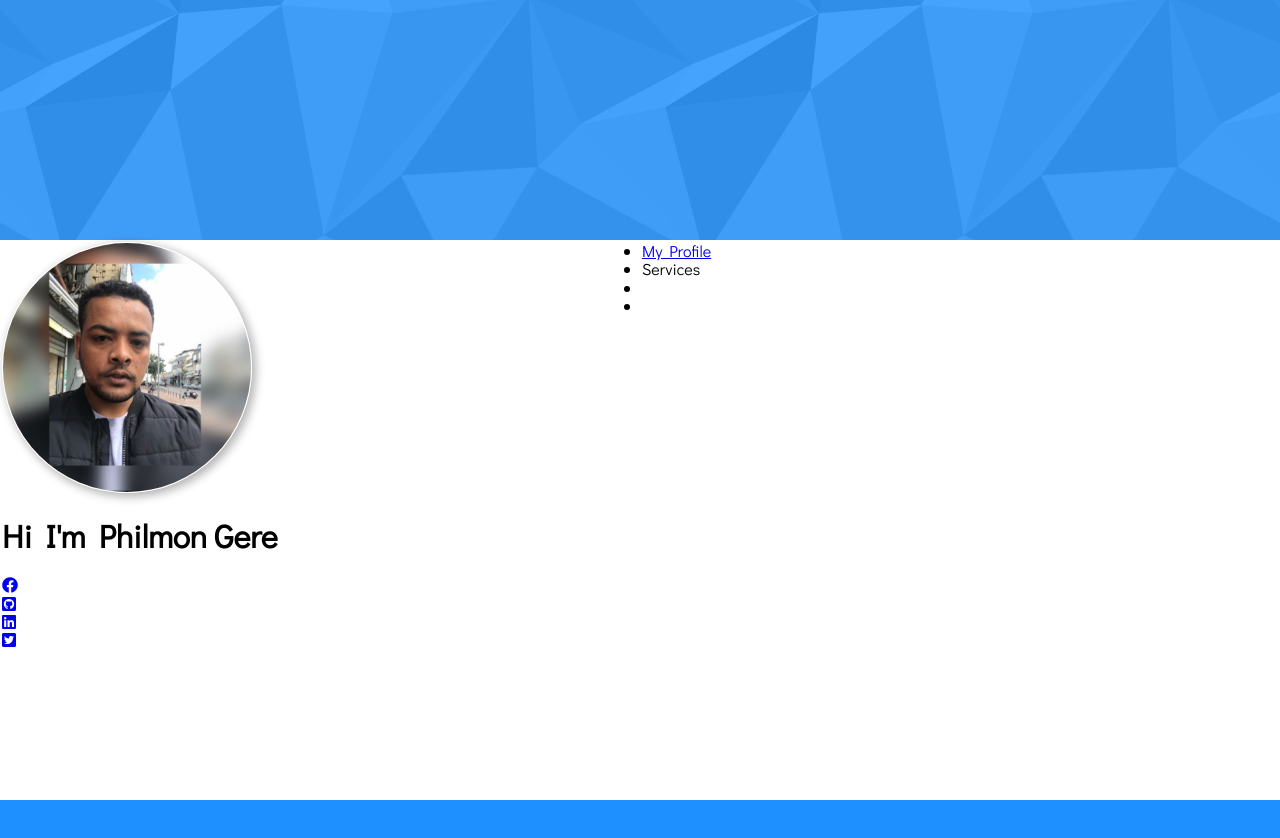
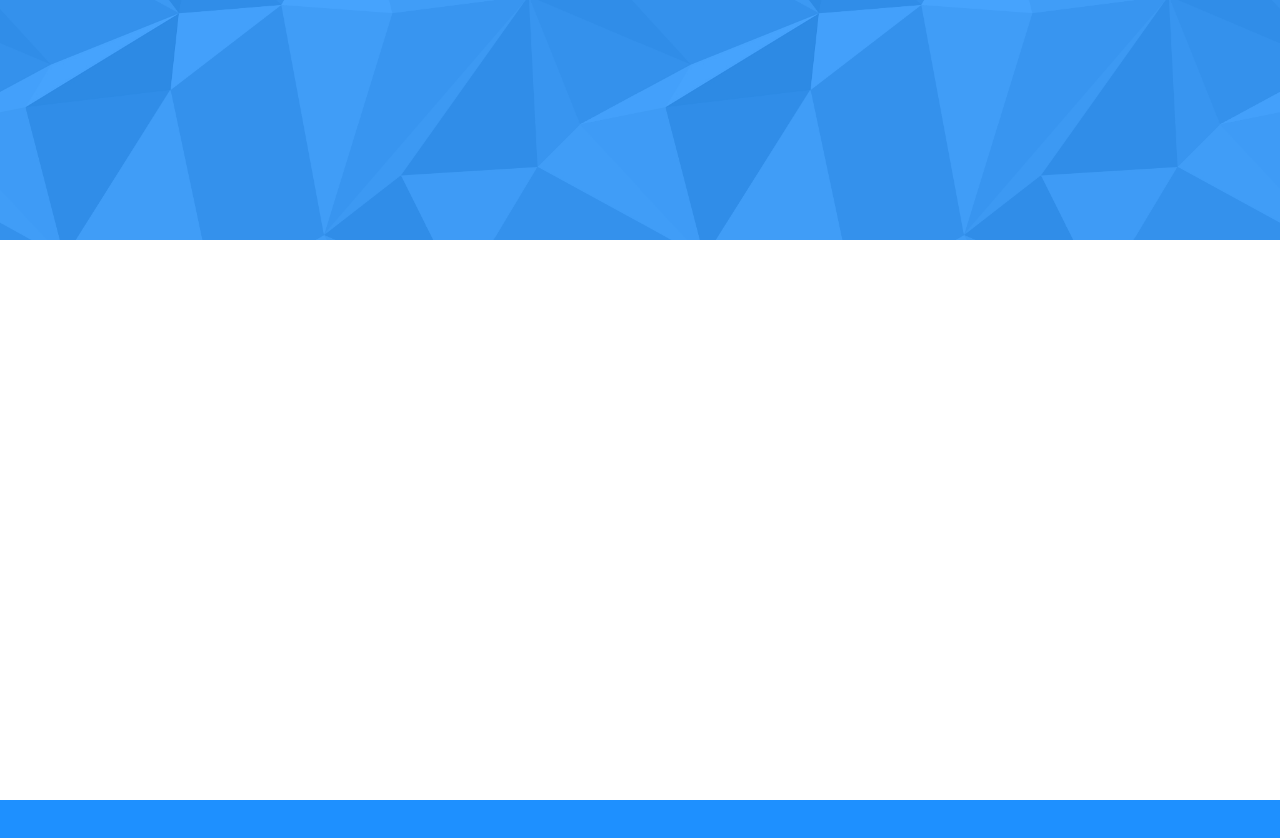
Before and after one commit to Philmon43/Profile, a plain HTML site: page index.html in a window 1280 px wide. Shown: the top 838 px of the page. Drawn offline with Linux system fonts and the light colour scheme.

Commit message:
rebuilding my profile website

```diff
--- a/css/style.css
+++ b/css/style.css
@@ -39,16 +39,3 @@ html {
     padding: 2px;
     background: #fff;
 }
-
-
-
-.my_profile_pic>img{
-    width: 250px;
-    border-radius: 50%;
-    border: 1px solid white;
-    box-shadow: 3px 3px 10px 1px rgba(0, 0, 0, 0.3);
-}
-
-.my_bio{
-    position: relative;
-}
--- a/index.html
+++ b/index.html
@@ -16,39 +16,14 @@
 
 <body>
     <div class="section__Home">
-        <div class="home_upper_section">
+        <div class="home_upper_section"></div>
 
-        </div>
         <div class="home_lower_section">
             <div class="home_lower_sec_left">
-                <div class="my_profile_pic">
-                    <img src="./img/philmon.png" alt="">
-                </div>
-                <div class="my_bio">
-                    <div class="name">
-                        <h1>Hi I'm Philmon Gere</h1>
-                    </div>
-                    <div class="social_links">
-                        <ul>
-                            <li><a href="#"><i class="fab fa-facebook"></i></a></li>
-                            <li><a href="#"><i class="fab fa-github-square"></i></a></li>
-                            <li><a href="#"><i class="fab fa-linkedin"></i></a></li>
-                            <li><a href="#"><i class="fab fa-twitter-square"></i></a></li>
-                        </ul>
 
-                        <a href=""><i></i></a>
-                    </div>
-                </div>
             </div>
             <div class="home_lower_sec_right">
-                <div class="navbar">
-                    <ul>
-                        <li><a href="#main">My Profile</a></li>
-                        <li>Services</li>
-                        <li></li>
-                        <li></li>
-                    </ul>
-                </div>
+
             </div>
         </div>
     </div>
```
